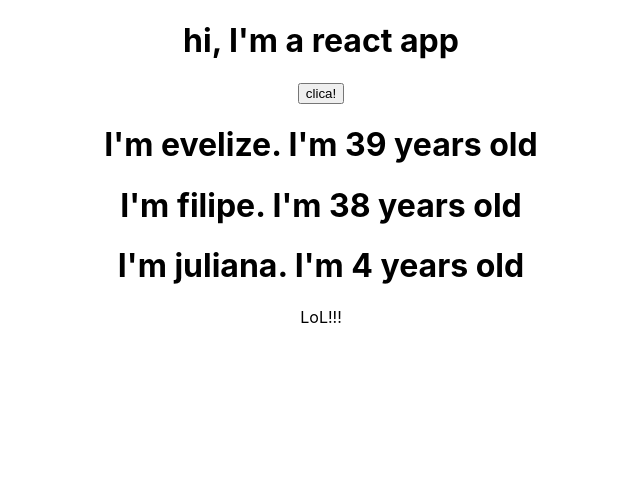
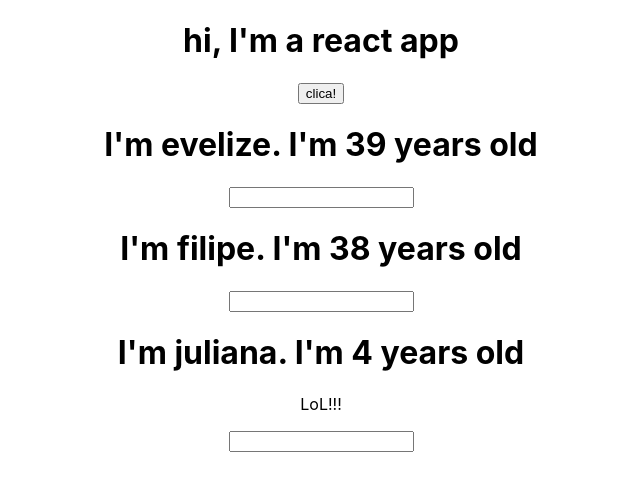
Before and after one commit to ninrod/react-cra, a React (Create React App) app: page / in a window 1280 px wide. Shown: the top 490 px of the page, without its empty margins (319-959 px from the left). Built offline with nearby package versions, Linux system fonts and the light colour scheme.

Commit message:
implement on way binding

```diff
--- a/src/App.js
+++ b/src/App.js
@@ -12,7 +12,23 @@ class App extends Component {
   };
 
   clickHandler = () => {
-    console.log('funfou');
+    this.setState({
+      persons: [
+        {name: 'EVELIZE', age: 339},
+        {name: 'FILIPE', age: 338},
+        {name: 'JULIANA', age: 44}
+      ]
+    });
+  };
+
+  nameHandler = (event) => {
+    this.setState({
+      persons: [
+        {name: 'evelize', age: 39},
+        {name: event.target.value, age: 38},
+        {name: 'juliana', age: 4}
+      ]
+    });
   };
 
   render() {
@@ -20,9 +36,17 @@ class App extends Component {
       <div className="App">
         <h1>hi, I'm a react app</h1>
         <button onClick={this.clickHandler}>clica!</button>
-        <Person age={this.state.persons[0].age}  name={this.state.persons[0].name}/>
-        <Person age={this.state.persons[1].age}  name={this.state.persons[1].name}/>
-        <Person age={this.state.persons[2].age}  name={this.state.persons[2].name}>
+        <Person
+          age={this.state.persons[0].age}
+          name={this.state.persons[0].name}/>
+        <Person
+          age={this.state.persons[1].age}
+          name={this.state.persons[1].name}
+          change={this.nameHandler}
+        />
+        <Person
+          age={this.state.persons[2].age}
+          name={this.state.persons[2].name}>
           LoL!!!
         </Person>
       </div>
--- a/src/Person/Person.js
+++ b/src/Person/Person.js
@@ -5,6 +5,7 @@ const person = (props) => {
     <div>
       <h1>I'm {props.name}. I'm {props.age} years old</h1>
       <p>{props.children}</p>
+      <input type="text" onChange={props.change}/>
     </div>
   );
 };
```
